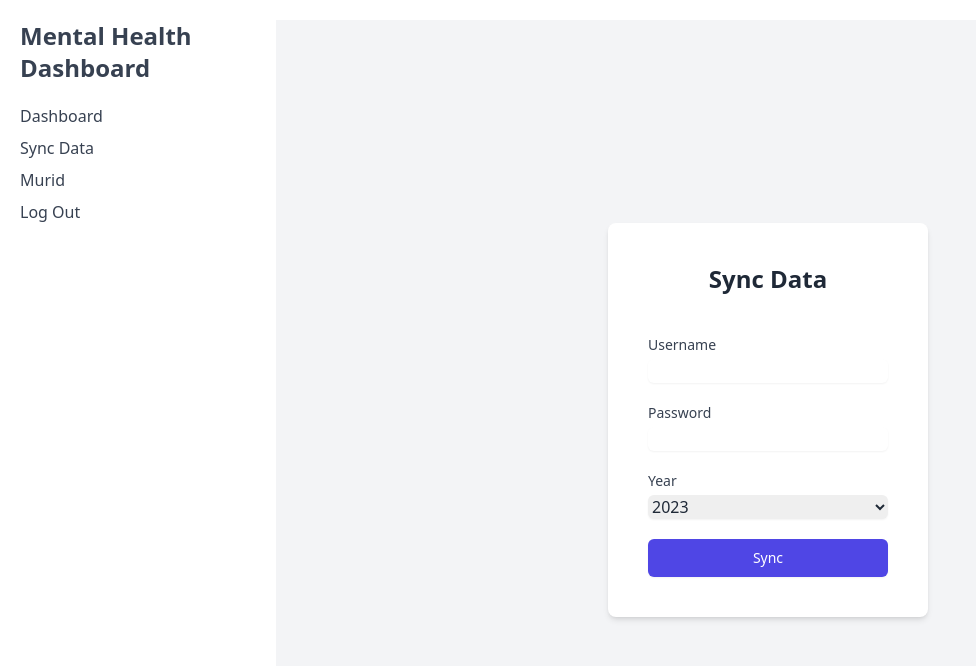
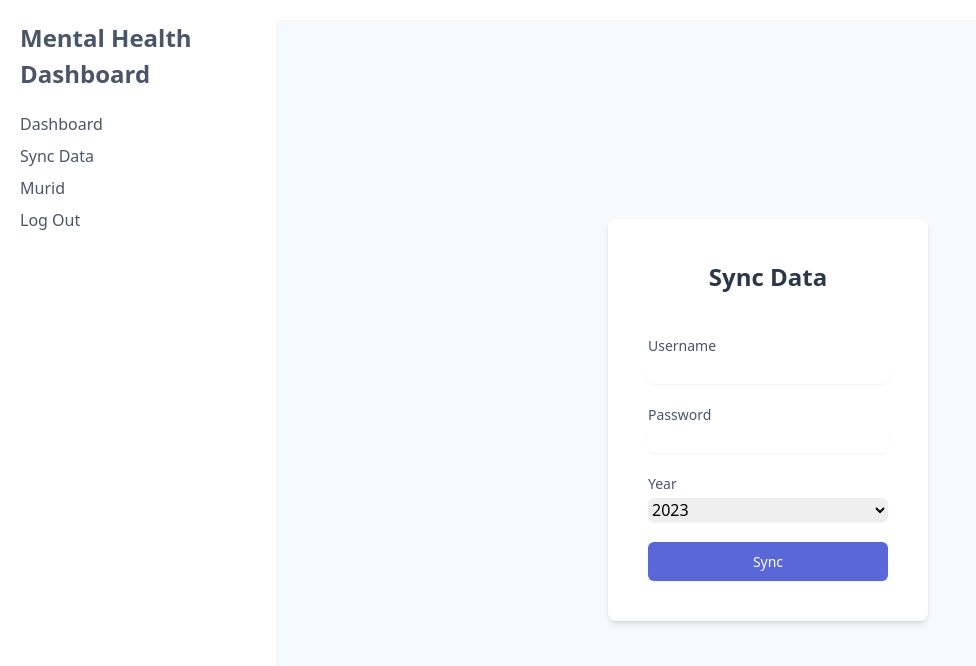
Before and after one commit to runnyoats/menda-app, a SvelteKit app: page /sync in a window 1280 px wide. Shown: the top 666 px of the page, without its empty margins (0-976 px from the left). Built offline with nearby package versions, Linux system fonts and the light colour scheme.

Commit message:
Initial api stuff

```diff
--- a/package.json
+++ b/package.json
@@ -32,6 +32,7 @@
 	},
 	"type": "module",
 	"dependencies": {
+		"axios": "^1.4.0",
 		"daisyui": "^2.52.0"
 	}
 }
--- a/src/routes/dashboard/+page.svelte
+++ b/src/routes/dashboard/+page.svelte
@@ -7,9 +7,10 @@
 		<h2 class="text-2xl font-bold mb-10 text-gray-800 text-center">MENDA Dashboard</h2>
 		<div class="relative w-full h-0 overflow-hidden" style="padding-bottom: 80%;">
 			<iframe
-				class="absolute top-0 left-0 w-full h-full"
-				title="menda-dashboard-draft-9"
-				src="https://app.powerbi.com/reportEmbed?reportId=d8c65d37-d0f6-4610-9447-fb9f120c2e48&autoAuth=true&ctid=0ad0fbf8-69ca-4e5e-afad-cd70424ac626"
+				title="menda-dashboard-draft-DB2-3"
+				width="1140"
+				height="541.25"
+				src="https://app.powerbi.com/reportEmbed?reportId=031904be-d4aa-4037-bc6d-e7680756bc57&autoAuth=true&ctid=0ad0fbf8-69ca-4e5e-afad-cd70424ac626"
 				frameborder="0"
 				allowFullScreen="true"
 			/>
--- a/src/routes/sync/+page.svelte
+++ b/src/routes/sync/+page.svelte
@@ -1,14 +1,26 @@
 <script>
+	import axios from 'axios';
+
 	let username = '';
 	let password = '';
 	let year = new Date().getFullYear();
 	const years = Array.from({ length: year - 2019 }, (_, i) => year - i);
+
+	async function handleSubmit(event) {
+		event.preventDefault(); // prevent the form from submitting normally
+		const response = await axios.post('http://localhost:5000/api', {
+			username,
+			password,
+			year // include year data
+		});
+		console.log(response.data);
+	}
 </script>
 
 <div class="min-h-screen bg-gray-100 flex items-center justify-center">
 	<div class="bg-white p-10 rounded-lg shadow-md w-80">
 		<h2 class="text-2xl font-bold mb-10 text-gray-800 text-center">Sync Data</h2>
-		<form>
+		<form on:submit={handleSubmit}>
 			<div class="space-y-5">
 				<div>
 					<label for="username" class="block text-sm font-medium text-gray-700">Username</label>
@@ -53,3 +65,15 @@
 		</form>
 	</div>
 </div>
+
+<style lang="postcss">
+	.hovered {
+		@apply text-white !important;
+		@apply bg-primary;
+	}
+
+	.options {
+		max-height: calc(50vh);
+		overflow-y: auto;
+	}
+</style>
--- a/tailwind.config.js
+++ b/tailwind.config.js
@@ -1,8 +1,179 @@
 /** @type {import('tailwindcss').Config} */
-export default {
+module.exports = {
 	content: ['./src/**/*.{html,js,svelte,ts}'],
 	theme: {
-		extend: {}
-	},
-	plugins: [require('daisyui')]
+		screens: {
+			sm: '640px',
+			md: '768px',
+			lg: '1024px',
+			xl: '1280px',
+			'2xl': '1536px'
+		},
+		fontFamily: {
+			display: ['Catamaran', 'sans-serif'],
+			body: ['Poppins', 'sans-serif']
+		},
+		colors: {
+			transparent: 'transparent',
+			current: 'currentColor',
+
+			black: '#000',
+			white: '#fff',
+
+			gray: {
+				100: '#f7fafc',
+				200: '#edf2f7',
+				300: '#e2e8f0',
+				400: '#cbd5e0',
+				500: '#a0aec0',
+				600: '#718096',
+				700: '#4a5568',
+				800: '#2d3748',
+				900: '#1a202c'
+			},
+			red: {
+				100: '#fff5f5',
+				200: '#fed7d7',
+				300: '#feb2b2',
+				400: '#fc8181',
+				500: '#f56565',
+				600: '#e53e3e',
+				700: '#c53030',
+				800: '#9b2c2c',
+				900: '#742a2a'
+			},
+			orange: {
+				100: '#fffaf0',
+				200: '#feebc8',
+				300: '#fbd38d',
+				400: '#f6ad55',
+				500: '#ed8936',
+				600: '#dd6b20',
+				700: '#c05621',
+				800: '#9c4221',
+				900: '#7b341e'
+			},
+			yellow: {
+				100: '#fffff0',
+				200: '#fefcbf',
+				300: '#faf089',
+				400: '#f6e05e',
+				500: '#ecc94b',
+				600: '#d69e2e',
+				700: '#b7791f',
+				800: '#975a16',
+				900: '#744210'
+			},
+			green: {
+				100: '#f0fff4',
+				200: '#c6f6d5',
+				300: '#9ae6b4',
+				400: '#68d391',
+				500: '#48bb78',
+				600: '#38a169',
+				700: '#2f855a',
+				800: '#276749',
+				900: '#22543d'
+			},
+			teal: {
+				100: '#e6fffa',
+				200: '#b2f5ea',
+				300: '#81e6d9',
+				400: '#4fd1c5',
+				500: '#38b2ac',
+				600: '#319795',
+				700: '#2c7a7b',
+				800: '#285e61',
+				900: '#234e52'
+			},
+			blue: {
+				100: '#ebf8ff',
+				200: '#bee3f8',
+				300: '#90cdf4',
+				400: '#63b3ed',
+				500: '#4299e1',
+				600: '#3182ce',
+				700: '#2b6cb0',
+				800: '#2c5282',
+				900: '#2a4365'
+			},
+			indigo: {
+				100: '#ebf4ff',
+				200: '#c3dafe',
+				300: '#a3bffa',
+				400: '#7f9cf5',
+				500: '#667eea',
+				600: '#5a67d8',
+				700: '#4c51bf',
+				800: '#434190',
+				900: '#3c366b'
+			},
+			purple: {
+				100: '#faf5ff',
+				200: '#e9d8fd',
+				300: '#d6bcfa',
+				400: '#b794f4',
+				500: '#9f7aea',
+				600: '#805ad5',
+				700: '#6b46c1',
+				800: '#553c9a',
+				900: '#44337a'
+			},
+			pink: {
+				100: '#fff5f7',
+				200: '#fed7e2',
+				300: '#fbb6ce',
+				400: '#f687b3',
+				500: '#ed64a6',
+				600: '#d53f8c',
+				700: '#b83280',
+				800: '#97266d',
+				900: '#702459'
+			},
+
+			background: '#202442',
+			'background-secondary': '#25294A',
+			item: '#2D325A',
+			primary: '#4E7CFF',
+			button: '#394076',
+			rare: {
+				from: '#D28FD6',
+				to: '#665680'
+			},
+			legendary: {
+				from: '#FFB13F',
+				to: '#846332'
+			}
+		},
+		fontSize: {
+			xs: '0.75rem',
+			sm: '0.875rem',
+			base: '1rem',
+			lg: '1.125rem',
+			xl: '1.25rem',
+			'2xl': '1.5rem',
+			'3xl': '1.875rem',
+			'4xl': '2.25rem',
+			'5xl': '3rem',
+			'6xl': '4rem'
+		},
+		extend: {
+			borderRadius: {
+				xl: '12px',
+				'2xl': '16px'
+			},
+			boxShadow: {
+				rare: '0 0 0 3px rgba(173, 118, 176, 0.5)',
+				legendary: '0 0 0 3px rgba(185, 129, 46, 0.5)',
+				outline: '0 0 0 2px #4E7CFF',
+				select: '0 20px 16px rgba(0, 0, 0, 0.5)'
+			},
+			height: {
+				14: '3.5rem'
+			},
+			width: {
+				14: '3.5rem'
+			}
+		}
+	}
 };
```
Also changed, not shown: 2 other files (tests, documents, lock files or other folders).
